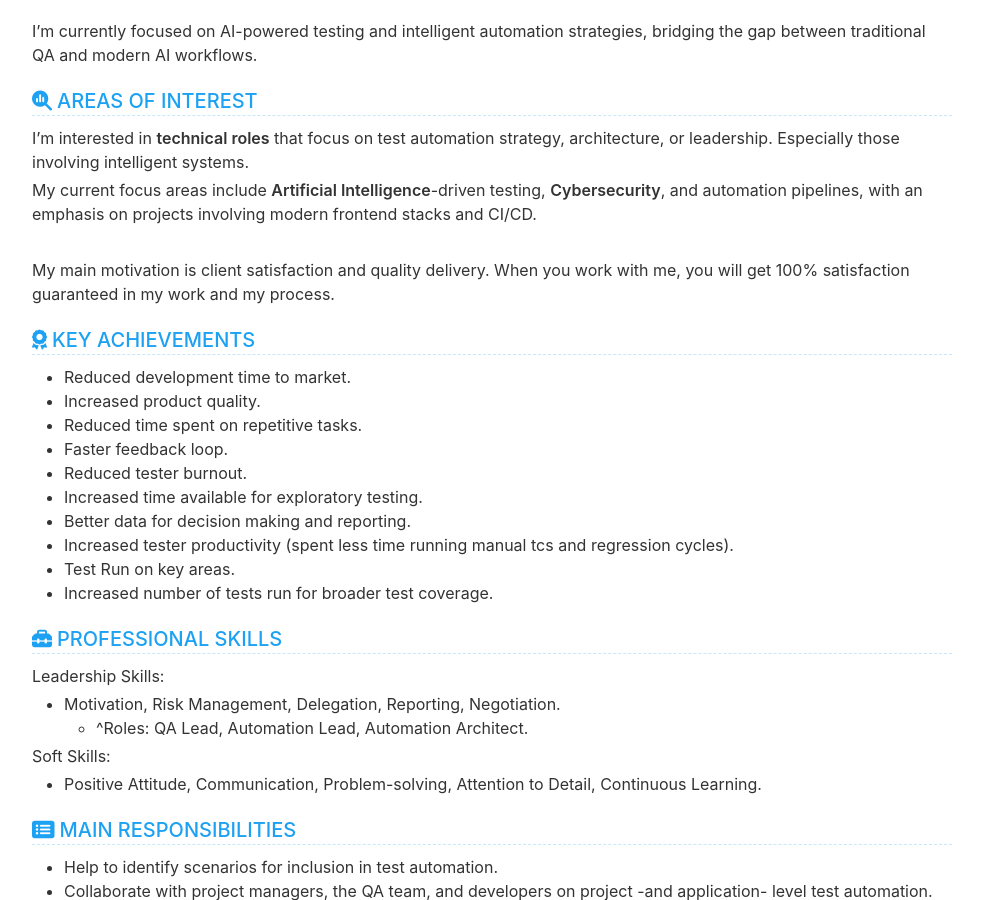
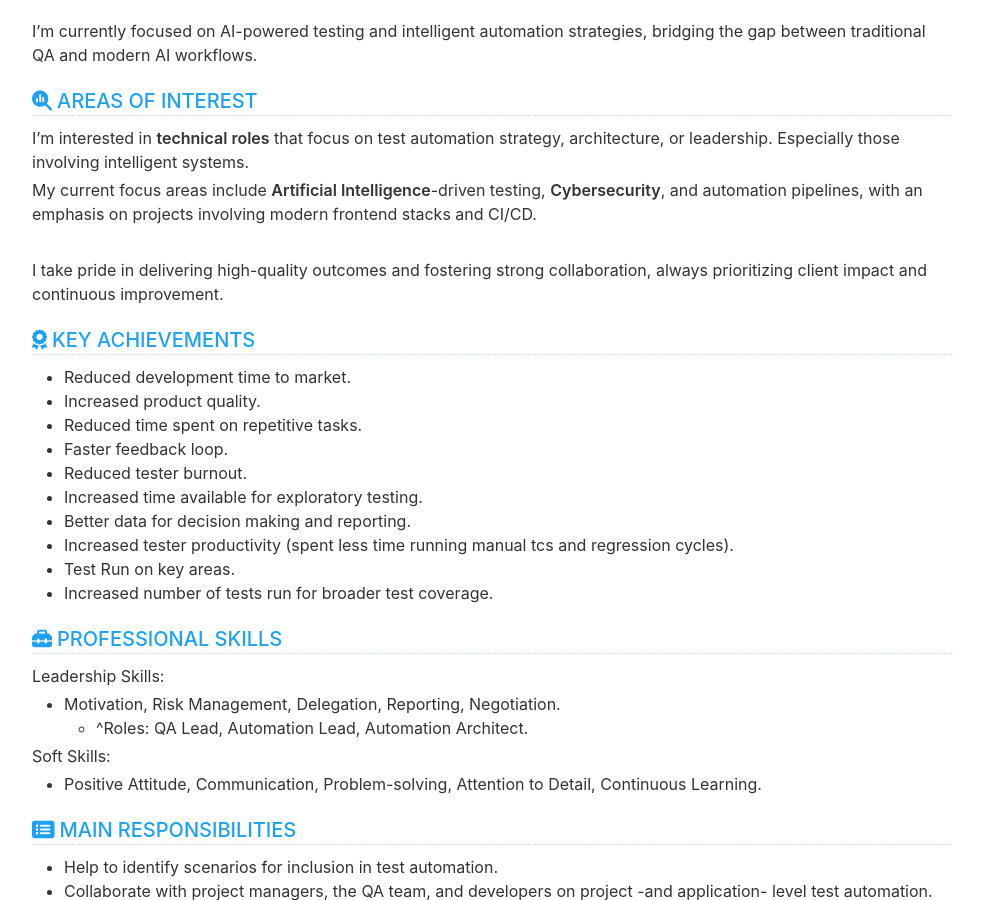
Before and after one commit to cvera08/full-resume, a Jekyll site: the page built from index.html, in a window 1280 px wide and 900 px high, scrolled down 755 px. Shown: the whole window, without its empty margins (148-1131 px from the left). Built offline with Jekyll 4.4.1, drawn with Linux system fonts in a browser that asks for light colours.

Commit message:
feat: areas of interest change - third paragraph

```diff
--- a/_data/data.yml
+++ b/_data/data.yml
@@ -59,7 +59,7 @@ interest:
 
     <br>
 
-    My main motivation is client satisfaction and quality delivery. When you work with me, you will get 100% satisfaction guaranteed in my work and my process.
+    I take pride in delivering high-quality outcomes and fostering strong collaboration, always prioritizing client impact and continuous improvement.
 
 
 award:
```
